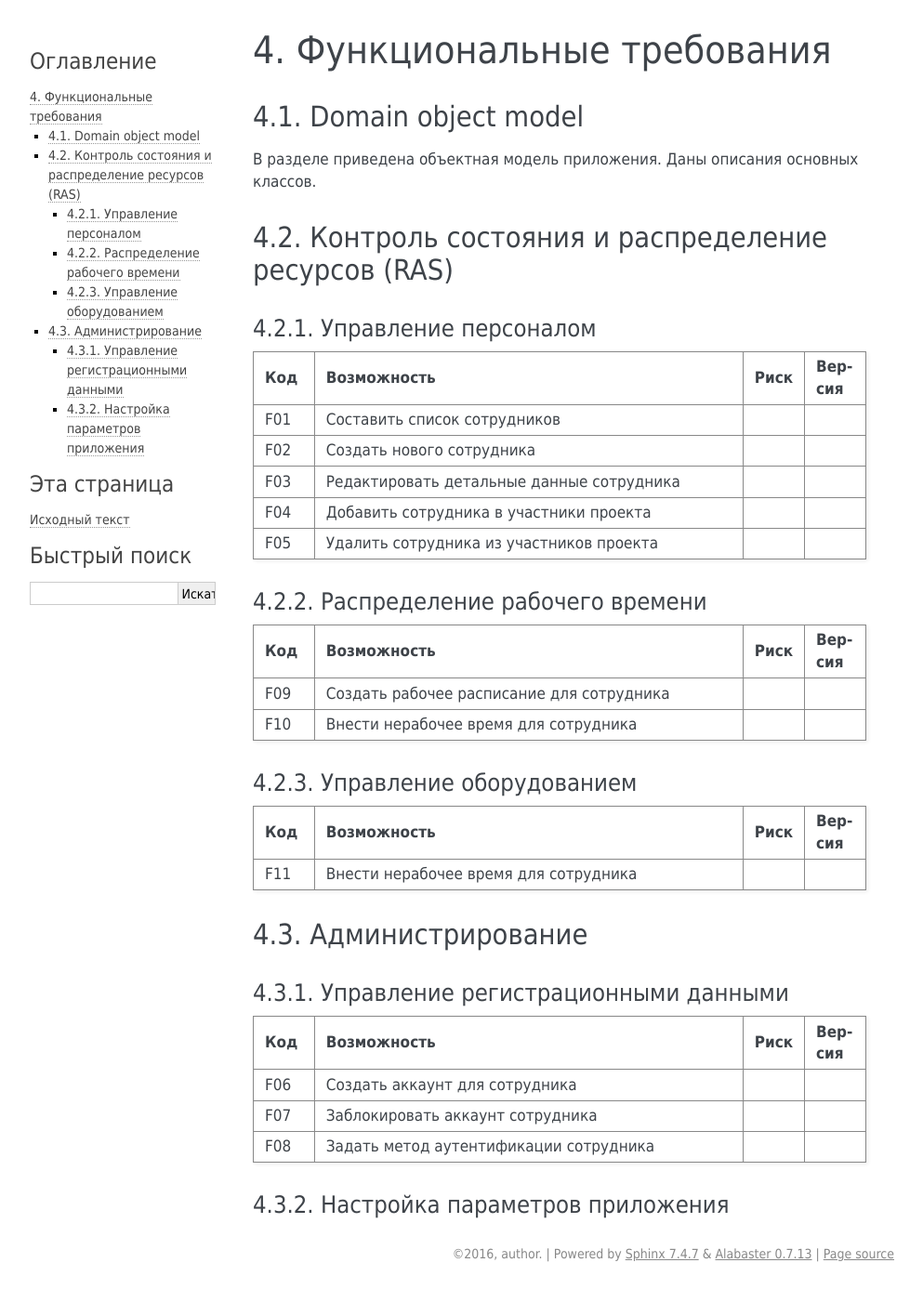
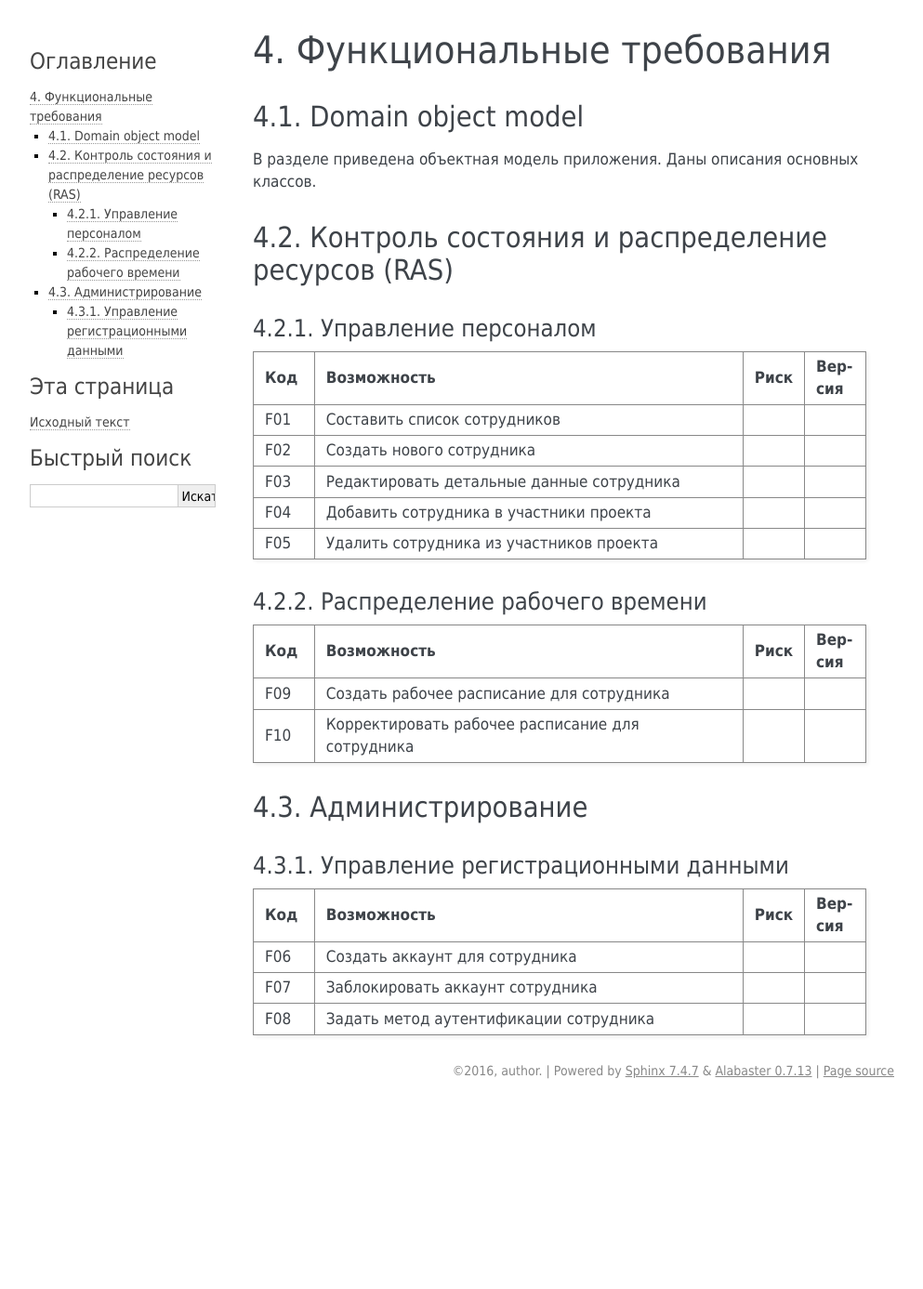
Before and after one commit to komara1964/planningandsheduling, a Sphinx documentation site: the page built from source/SRS.txt, in a window 1280 px wide. Shown: the whole page at 93% size, without its empty margins (148-1141 px from the left). Built offline with Sphinx 7.4.7, drawn with Linux system fonts in a browser that asks for light colours; after the commit the page ends 1190 px from its top, so only the background shows below that.

Commit message:
commit1202_1

```diff
--- a/source/SRS.txt
+++ b/source/SRS.txt
@@ -17,29 +17,21 @@ Domain object model
    :header: "Код","Возможность","Риск", "Версия"
    :widths: 10 70 10 10
 
-   "F01","Составить список сотрудников","", ""
-   "F02", "Создать нового сотрудника", "", ""
-   "F03", "Редактировать детальные данные сотрудника", "", ""
-   "F04", "Добавить сотрудника в участники проекта", "", ""
-   "F05", "Удалить сотрудника из участников проекта", "", ""
+   "F01","Составить список сотрудников","",""
+   "F02","Создать нового сотрудника","",""
+   "F03","Редактировать детальные данные сотрудника","",""
+   "F04","Добавить сотрудника в участники проекта","",""
+   "F05","Удалить сотрудника из участников проекта","",""
 
 Распределение рабочего времени
 ------------------------------
+
 .. csv-table::
    :header: "Код","Возможность","Риск", "Версия"
    :widths: 10 70 10 10
 
    "F09","Создать рабочее расписание для сотрудника","",""
-   "F10","Внести нерабочее время для сотрудника","",""
-
-Управление оборудованием
-------------------------
-
-.. csv-table::
-   :header: "Код","Возможность","Риск", "Версия"
-   :widths: 10 70 10 10
-
-   "F11","Внести нерабочее время для сотрудника","",""
+   "F10","Корректировать рабочее расписание для сотрудника","",""
 
 Администрирование
 =================
@@ -54,6 +46,3 @@ Domain object model
    "F06","Создать аккаунт для сотрудника","",""
    "F07","Заблокировать аккаунт сотрудника","",""
    "F08","Задать метод аутентификации сотрудника","",""
-
-Настройка параметров приложения
--------------------------------
```
Also changed, not shown: 1 other file.
